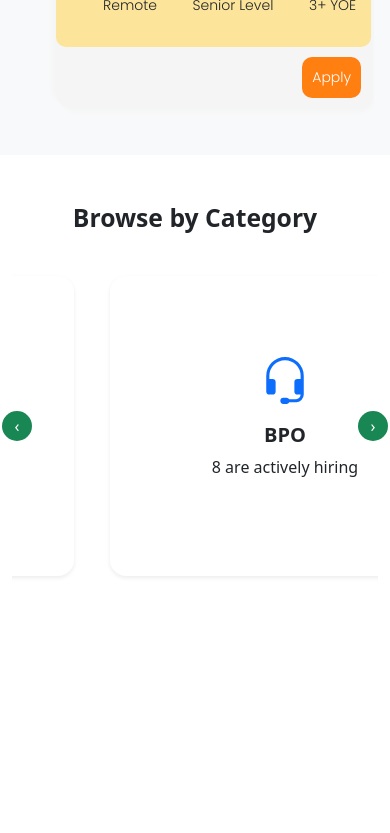
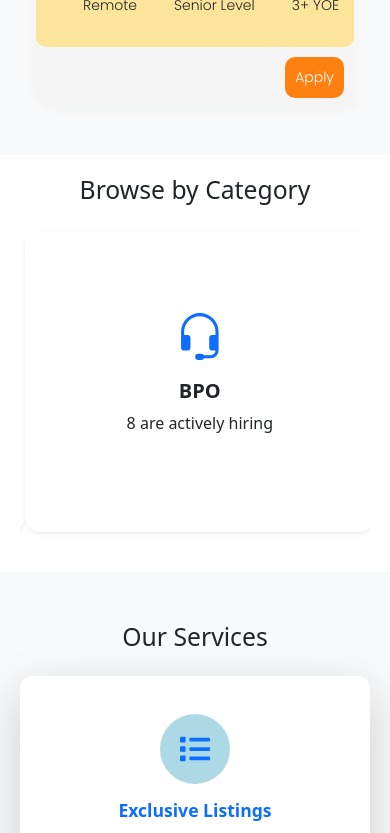
Before and after one commit to SurjithBalan/JobPortal, a React (Vite) app in the folder front-end/: page / in a window 390 px wide. Shown: the part 1145-1978 px from the top of the page. Before the commit the page ends 1789 px from the top, so only its background shows below. Built offline with nearby package versions, Linux system fonts and the light colour scheme.

Commit message:
side button changed and cards updated on jobcategory component

```diff
--- a/front-end/src/components/jobcategory/BrowseCategory.css
+++ b/front-end/src/components/jobcategory/BrowseCategory.css
@@ -3,124 +3,137 @@
     margin: auto;
 }
 
-/* body {
-    background: linear-gradient(135deg, #013280, #c7e9ff);
+/* Carousel Container */
+.carousel-container {
+    position: relative;
+    padding: 20px;
+    background-color: white;
+}
 
-    min-height: 100vh;
-    padding: 30px 0;
-} */
+/* Wrapper */
+.carousel-wrapper {
+    position: relative;
+    overflow: hidden;
+}
 
-/* Card Styling */
+/* Custom Arrow Styling */
+.custom-arrow {
+    position: absolute;
+    top: 50%;
+    transform: translateY(-50%);
+    background-color: white;
+    color: rgb(223, 225, 230);
+    border: none;
+    /* Increase padding */
+    font-size: 28px;
+    /* Make sure text inside also scales */
+    cursor: pointer;
+    /* border-radius: 30%; */
+    transition: background-color 0.3s ease, transform 0.2s ease, font-size 28px;
+    opacity: 0;
+    z-index: 10;
+}
 
+/* Left and Right Arrow Positions */
+.custom-arrow.prev {
+    left: 15px;
+    font-size: 28px;
+}
+
+.custom-arrow.next {
+    right: 15px;
+    font-size: 28px;
+}
+
+/* Show Arrows on Hover */
+.carousel-wrapper:hover .custom-arrow {
+    opacity: 1;
+    font-size: 36px;
+    /* Increase arrow size */
+}
+
+/* Arrow Hover Effect */
+.custom-arrow:hover {
+    background-color: white;
+    color: rgb(103, 201, 23);
+    transform: translateY(-50%) scale(1.8);
+    /* Keeps it in the same position */
+}
+
+/* Job Card Styling */
 .job-card {
     transition: transform 0.3s ease-in-out, box-shadow 0.3s ease-in-out;
-    /* background: linear-gradient(135deg, #a0c4ff, #c7e9ff); */
-    /* Light blue gradient */
     border-radius: 12px;
     padding: 20px;
     text-align: center;
     cursor: pointer;
     margin: 10px;
-    /* Adds space around each card */
+    background: white;
+    box-shadow: 0px 15px 15px rgba(202, 23, 23, 0.1);
 }
 
-/* Space Between Cards */
-.slick-track {
-    display: flex;
-    gap: 20px;
+/* .job-card:hover ~ .custom-arrow {
+    font-size: 36px; /* Increase arrow size */
+
+
+/* Card Hover Effect */
+.job-card:hover {
+    transform: scale(1.05);
+    box-shadow: 0 12px 24px rgba(0, 0, 0, 0.2);
+}
+
+.job-card:hover~.custom-arrow {
+    font-size: 36px;
+    /* Increase arrow size */
+}
+
+/* Fixing Spacing Between Slides */
+.slick-slide {
     padding: 10px;
 }
 
-.job-card:hover {
-    transform: scale(1.05);
-    box-shadow: 0 12px 24px rgba(0, 0, 0, 0.15);
-}
-
-/* Custom Arrow Buttons */
-.custom-arrow {
-    position: absolute;
-    top: 50%;
-    transform: translateY(-50%);
-    background-color: #198754;
-    color: #fff;
-    border: none;
-    border-radius: 50%;
-    width: 45px;
-    height: 45px;
-    font-size: 22px;
-    display: flex;
-    align-items: center;
-    justify-content: center;
-    cursor: pointer;
-    transition: background 0.3s, transform 0.2s;
-    z-index: 100;
-}
-
-.custom-arrow:hover {
-    background-color: rgba(35, 52, 148, 0.8);
-    transform: scale(1.8);
-
-    .custom-arrow {
-        padding-right: 50px;
-    }
-}
-
-/* Adjusting Arrow Positions */
-.next {
-    right: -40px;
-    /* Moves right button further to the right */
-}
-
-.prev {
-    left: -25px;
-}
-
-/* Responsive Design */
+/* Responsive Adjustments */
 @media (max-width: 1024px) {
     .custom-arrow {
-        width: 40px;
-        height: 40px;
+        padding: 10px 14px;
         font-size: 20px;
     }
 
-    .next {
-        right: -30px;
-        /* Adjusts for smaller screens */
+    .custom-arrow.next {
+        right: 10px;
     }
 
-    .prev {
-        left: -20px;
+    .custom-arrow.prev {
+        left: 10px;
     }
 }
 
 @media (max-width: 768px) {
     .custom-arrow {
-        width: 35px;
-        height: 35px;
+        padding: 8px 12px;
         font-size: 18px;
     }
 
-    .next {
-        right: -20px;
+    .custom-arrow.next {
+        right: 5px;
     }
 
-    .prev {
-        left: -15px;
+    .custom-arrow.prev {
+        left: 5px;
     }
 }
 
 @media (max-width: 480px) {
     .custom-arrow {
-        width: 30px;
-        height: 30px;
+        padding: 6px 10px;
         font-size: 16px;
     }
 
-    .next {
-        right: -10px;
+    .custom-arrow.next {
+        right: 2px;
     }
 
-    .prev {
-        left: -10px;
+    .custom-arrow.prev {
+        left: 2px;
     }
 }
--- a/front-end/src/components/jobcategory/BrowseCategory.jsx
+++ b/front-end/src/components/jobcategory/BrowseCategory.jsx
@@ -26,12 +26,9 @@ const jobCategories = [
     { id: 12, name: "Miscellaneous", openings: 5, logo: <BsFillPatchQuestionFill size={50} /> },
 ];
 
-// Custom Arrow Buttons
+// Custom Arrow Component
 const CustomArrow = ({ onClick, direction }) => (
-    <button
-        className={`custom-arrow ${direction}`}
-        onClick={onClick}
-    >
+    <button className={`custom-arrow ${direction}`} onClick={onClick}>
         {direction === "next" ? "›" : "‹"}
     </button>
 );
@@ -45,32 +42,36 @@ const settings = {
     slidesToScroll: 1,
     autoplay: true,
     autoplaySpeed: 3000,
-    pauseOnHover: true, // Pauses autoplay when hovered
+    pauseOnHover: true,
     nextArrow: <CustomArrow direction="next" />,
     prevArrow: <CustomArrow direction="prev" />,
     responsive: [
-        { breakpoint: 1024, settings: { slidesToShow: 3 } },
-        { breakpoint: 768, settings: { slidesToShow: 2 } },
-        { breakpoint: 480, settings: { slidesToShow: 1 } }
+        { breakpoint: 1024, settings: { slidesToShow: 3, slidesToScroll: 1 } },
+        { breakpoint: 768, settings: { slidesToShow: 2, slidesToScroll: 1 } },
+        { breakpoint: 480, settings: { slidesToShow: 1, slidesToScroll: 1 } }
     ]
 };
 
 const JobCategoriesCarousel = () => {
     return (
-        <div className="container py-5">
-            <h2 className="mb-4 text-center fw-bold">Browse by Category</h2>
+        <div className="carousel-container">
+            <h2 className="mb-6 text-center text-3xl font-extrabold text-gray-800 tracking-wide">
+                Browse by Category
+            </h2>
+            <div className="carousel-wrapper">
                 <Slider {...settings}>
                     {jobCategories.map(({ id, name, openings, logo }) => (
                         <div key={id} className="px-2">
                             <Card className="shadow-sm p-3 rounded-4 border-0 text-center job-card">
                                 <div className="mb-3 text-primary">{logo}</div>
-                            <h5 className="fw-bold">{name}</h5>
-                            <p>{openings} are actively hiring</p>
+                                <h5 className="fw-bold" >{name}</h5>
+                                <p className="fw">{openings} are actively hiring</p>
                             </Card>
                         </div>
                     ))}
                 </Slider>
             </div>
+        </div>
     );
 };
 
--- /dev/null
+++ b/front-end/src/components/services/Ourservices.css
@@ -0,0 +1,53 @@
+.services-container {
+    padding: 50px 20px;
+    background-color: #f8f9fa;
+}
+
+.service-card {
+    border-radius: 12px;
+    transition: transform 0.6s ease-in-out;
+    background: white;
+    border: none;
+}
+
+.service-card:hover {
+    transform: translateY(-10px);
+}
+
+.service-title {
+    font-size: 1.3rem;
+    font-weight: bold;
+    color: #0d6efd;
+}
+
+.service-text {
+    font-size: 1rem;
+    color: #555;
+}
+
+.icon-container {
+    width: 70px;
+    /* Adjust size as needed */
+    height: 70px;
+    display: flex;
+    align-items: center;
+    justify-content: center;
+    border-radius: 50%;
+    /* Makes it circular */
+    background-color: lightblue;
+    /* Change to your preferred color */
+    color: #0d6efd;
+    /* Icon color */
+    font-size: 30px;
+    /* Adjust icon size */
+}
+
+@media (max-width: 768px) {
+    .service-title {
+        font-size: 1.1rem;
+    }
+
+    .service-text {
+        font-size: 0.9rem;
+    }
+}
--- /dev/null
+++ b/front-end/src/components/services/Ourservices.jsx
@@ -0,0 +1,37 @@
+
+
+import React from "react";
+import { Card, Row, Col } from "react-bootstrap";
+import { FaList, FaUserTie, FaHandsHelping, FaBriefcase, FaFilter, FaSearch } from "react-icons/fa";
+import "./Ourservices.css"; // Import custom styles
+
+
+const cardData = [
+  { id: 1, title: "Exclusive Listings", text: "Skylarkjobs.com offers a curated selection of job openings you won't find elsewhere. Our vast network of employers and recruiters ensures our users have access to the best job opportunities available.", icon: <FaList size={30} /> },
+  { id: 2, title: "Dedicated Platform", text: "Designed specifically for mid and senior-level professionals, our platform provides a tailored experience that meets your unique needs and expectations.", icon: <FaUserTie size={30} /> },
+  { id: 3, title: "Professional Support", text: "We understand the importance of professional guidance. Our dedicated team is committed to helping you navigate the job market and achieve your career goals.", icon: <FaHandsHelping size={30} /> },
+  { id: 4, title: "Enhanced Career Opportunities", text: "Skylarkjobs.com provides access to a wide range of job openings that can help professionals advance their careers.", icon: <FaBriefcase size={30} /> },
+  { id: 5, title: "Personalized Job Matching", text: "Our advanced algorithm ensures you are presented with job openings that best match your skills, experience, and preferences.", icon: <FaFilter size={30} /> },
+  { id: 6, title: "Hassle-Free Experience", text: "Skylarkjobs.com offers a user-friendly interface, advanced search functionality, and real-time communication, making it easy to find the right opportunities.", icon: <FaSearch size={30} /> },
+];
+
+export default function OurServices() {
+  return (
+    <div className="services-container">
+      <h2 className="text-center mb-4">Our Services</h2>
+      <Row className="g-4 justify-content-center d-flex flex-wrap">
+        {cardData.map(({ id, title, text, icon }) => (
+          <Col key={id} xs={12} sm={6} md={4} lg={4} className="d-flex justify-content-center">
+            <Card className="service-card shadow-lg d-flex flex-column">
+              <Card.Body className="d-flex flex-column align-items-center text-center justify-content-center">
+                <div className="icon-container mb-3">{icon}</div>
+                <Card.Title className="service-title">{title}</Card.Title>
+                <Card.Text className="service-text">{text}</Card.Text>
+              </Card.Body>
+            </Card>
+          </Col>
+        ))}
+      </Row>
+    </div>
+  );
+}
--- a/front-end/src/pages/UserScreen.jsx
+++ b/front-end/src/pages/UserScreen.jsx
@@ -3,6 +3,7 @@ import UserNavbar from '../components/usernavbar/UserNavbar'
 import UserBanner from '../components/userbanner/UserBanner'
 import JobCategories from '../components/jobcategory/BrowseCategory'
 import Tophiring from '../components/tophiring/Tophiring'
+import Ourservices from '../components/services/Ourservices'
 function UserScreen() {
   return (
     <div>
@@ -10,6 +11,7 @@ function UserScreen() {
         <UserBanner/>
         <Tophiring/>
         <JobCategories/>
+        <Ourservices/>
     </div>
   )
 }
```
Lines whose indentation alone changed are shown as unchanged.
